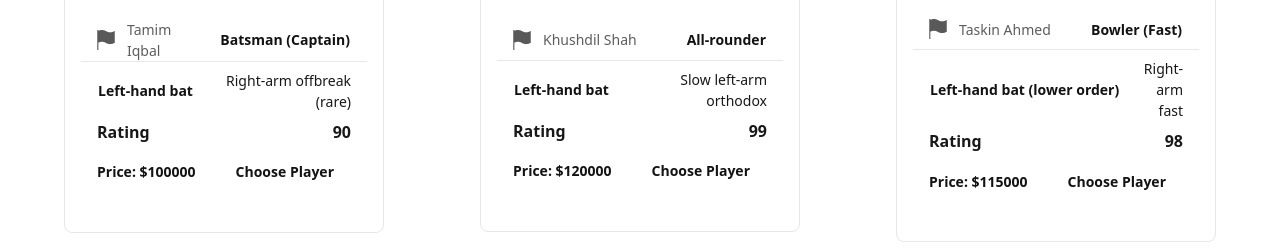
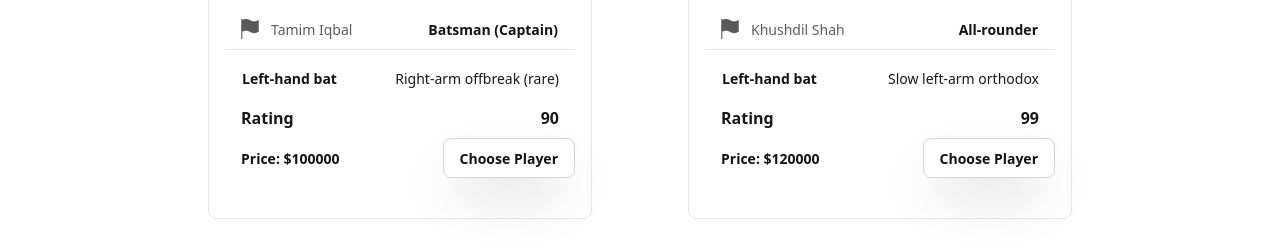
Before and after one commit to masumislambadsha/bpl-team, a React (Vite) app: page / in a window 1280 px wide. Shown: the part 1480-1731 px from the top of the page. Built offline with nearby package versions, Linux system fonts and the light colour scheme.

Commit message:
update change

```diff
--- a/src/components/PlayerCard/PlayerCart.jsx
+++ b/src/components/PlayerCard/PlayerCart.jsx
@@ -24,7 +24,7 @@ const PlayerCart = ({ player, setAvailableBalance, availableBalance, setSelected
 
   return (
     <div>
-      <div className="cursor-pointer card bg-base-100 w-[320px] border-1 p-4 border-gray-200">
+      <div className="cursor-pointer card bg-base-100 md:w-96 w-[320px] border-1 p-4 border-gray-200">
         <figure>
           <img
             className="rounded-2xl w-[350px] h-[350px] object-cover"
@@ -64,14 +64,14 @@ const PlayerCart = ({ player, setAvailableBalance, availableBalance, setSelected
             <button
               disabled={isSelected}
               onClick={() => {handleSelect(player)}}
-              className="font-regular text-[14px] btn btn-ghost text-[#131313]"
+              className=" hover:border-none font-regular text-[14px] btn btn-ghost text-[#131313] p-0 border-0"
             >
               {isSelected === false ? (
-                <h4 className="font-regular text-[14px] btn btn-ghost text-[#131313] border-0">
+                <h4 className="font-regular text-[14px] btn btn-ghost hover:bg-cyan-500 shadow-2xl border-gray-300 text-[#131313] rounded-lg">
                   Choose Player
                 </h4>
               ) : (
-                <h4 className="font-regular text-[14px] btn btn-ghost text-[#131313] border-0">
+                <h4 className="font-regular text-[14px] btn btn-ghost shadow-2xl border-gray-300 text-[#131313] rounded-lg">
                   Player Selected
                 </h4>
               )}
```
